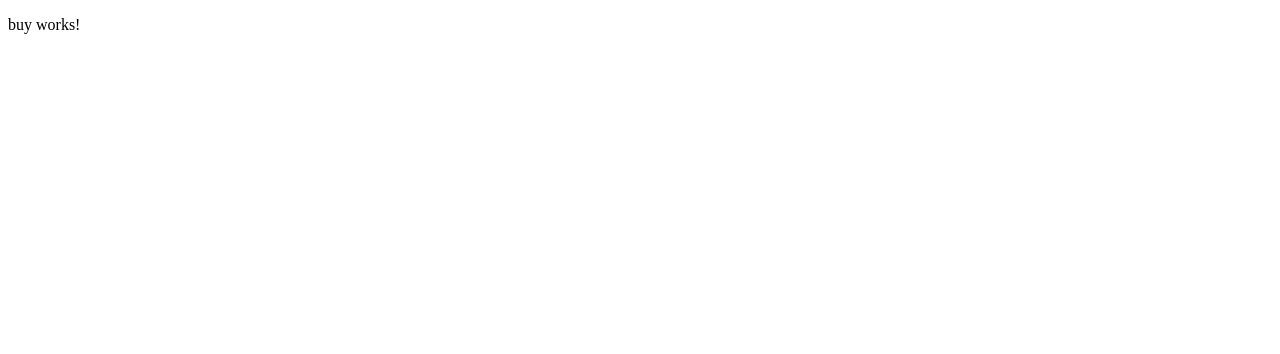
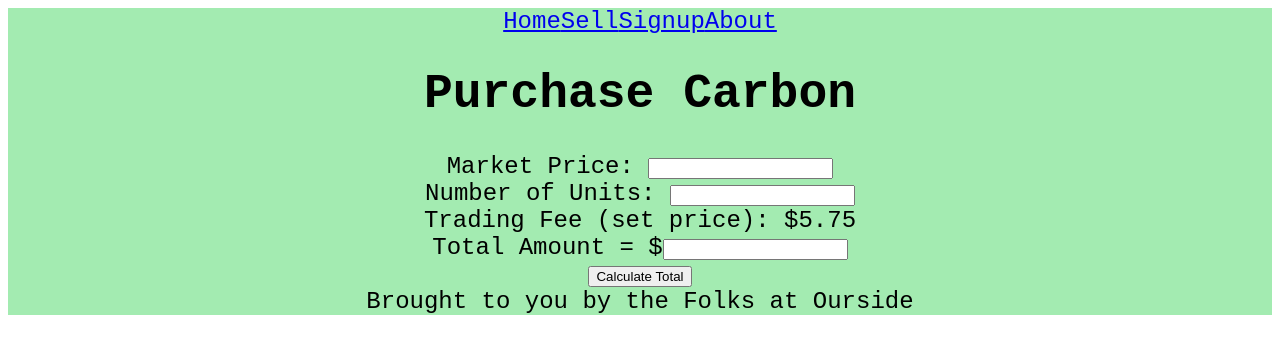
Before and after one commit to jacobgoodpipe/Team5, an Angular app in the folder team5/: page /buy in a window 1280 px wide. Shown: the top 354 px of the page. Built offline with nearby package versions, Linux system fonts and the light colour scheme.

Commit message:
buy page

```diff
--- a/team5/angular.json
+++ b/team5/angular.json
@@ -29,7 +29,8 @@
             "styles": [
               "src/styles.css"
             ],
-            "scripts": []
+            "scripts": [
+            ]
           },
           "configurations": {
             "production": {
--- a/team5/src/app/pages/buy/buy.component.css
+++ b/team5/src/app/pages/buy/buy.component.css
@@ -0,0 +1,14 @@
+html{
+    height:100%;
+  }
+
+  body {
+    background-color: coral ;
+    background-color: #A3EBB1 ;
+    font-family: monospace;
+    text-align: center;
+    font-size: 1.5rem;
+    position: relative;
+    margin:0;
+    min-height:100%;
+  }
--- a/team5/src/app/pages/buy/buy.component.html
+++ b/team5/src/app/pages/buy/buy.component.html
@@ -1 +1,35 @@
-<p>buy works!</p>
+
+<!DOCTYPE html>
+<html>
+<script type="text/javascript" src="assets/js/buy.js"></script>
+
+<meta name="viewport" content="width=device-width, initial-scale=1">
+
+<body>
+<div class="topnav">
+    <a class="active" href="home">Home</a>
+    <a href="sell">Sell</a>
+    <a href="signup">Signup</a>
+    <a href="about">About</a>
+</div>
+
+<h1>
+    Purchase Carbon
+</h1>
+
+Market Price: <input #marketPrice type="text" id="marketPrice"><br>
+Number of Units: <input #numOfUnits type="text" id="numOfUnits"><br>
+Trading Fee (set price): $<span #tradeFee id="tradeFee">5.75</span><br>
+Total Amount = $<input #totalAmount id="totalAmount"><br>
+<button (click)="calcTotal()" class="button" id="buySubmit">Calculate Total</button>
+
+
+
+<footer>
+    Brought to you by the Folks at Ourside
+</footer>
+
+</body>
+
+
+</html>
--- a/team5/src/app/pages/buy/buy.component.ts
+++ b/team5/src/app/pages/buy/buy.component.ts
@@ -1,3 +1,5 @@
+import { ElementRef } from '@angular/core';
+import { ViewChild } from '@angular/core';
 import { Component, OnInit } from '@angular/core';
 
 @Component({
@@ -7,9 +9,25 @@ import { Component, OnInit } from '@angular/core';
 })
 export class BuyComponent implements OnInit {
 
+  @ViewChild('marketPrice') marketPrice: ElementRef
+  @ViewChild('numOfUnits') numOfUnits: ElementRef
+  @ViewChild('tradeFee') tradeFee: ElementRef
+  @ViewChild('totalAmount') totalAmount: ElementRef
+
+
   constructor() { }
 
   ngOnInit(): void {
   }
 
+  calcTotal(){
+    var marketPrice = this.marketPrice.nativeElement.value;
+    var numOfUnits = this.numOfUnits.nativeElement.value;
+    var tradeFee = 5.75;
+
+    var total = (marketPrice * numOfUnits) + tradeFee;
+
+    this.totalAmount.nativeElement.value = total;
+  }
+
 }
--- a/team5/tsconfig.json
+++ b/team5/tsconfig.json
@@ -5,7 +5,7 @@
     "baseUrl": "./",
     "outDir": "./dist/out-tsc",
     "forceConsistentCasingInFileNames": true,
-    "strict": true,
+    "strict": false,
     "noImplicitOverride": true,
     "noPropertyAccessFromIndexSignature": true,
     "noImplicitReturns": true,
@@ -26,6 +26,7 @@
   "angularCompilerOptions": {
     "enableI18nLegacyMessageIdFormat": false,
     "strictInjectionParameters": true,
+    "strictPropertyInitialization": false,
     "strictInputAccessModifiers": true,
     "strictTemplates": true
   }
```
